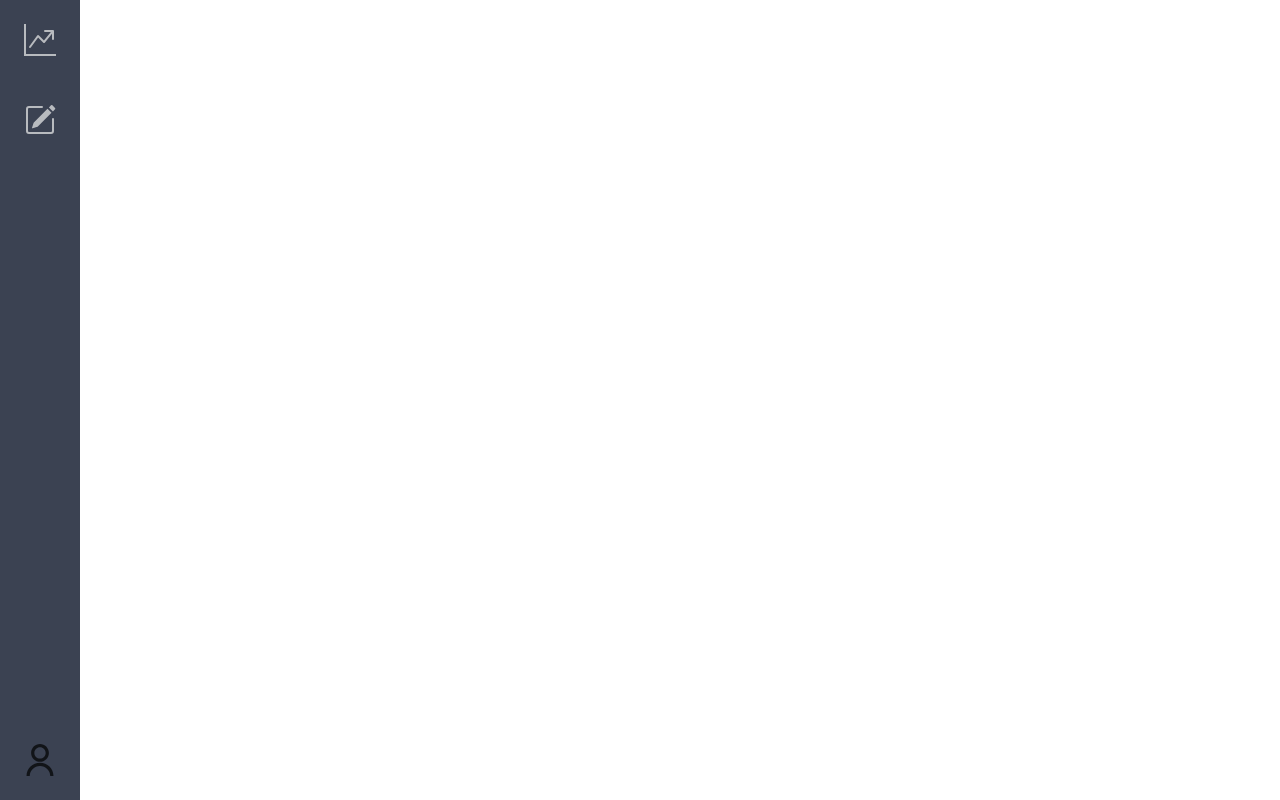
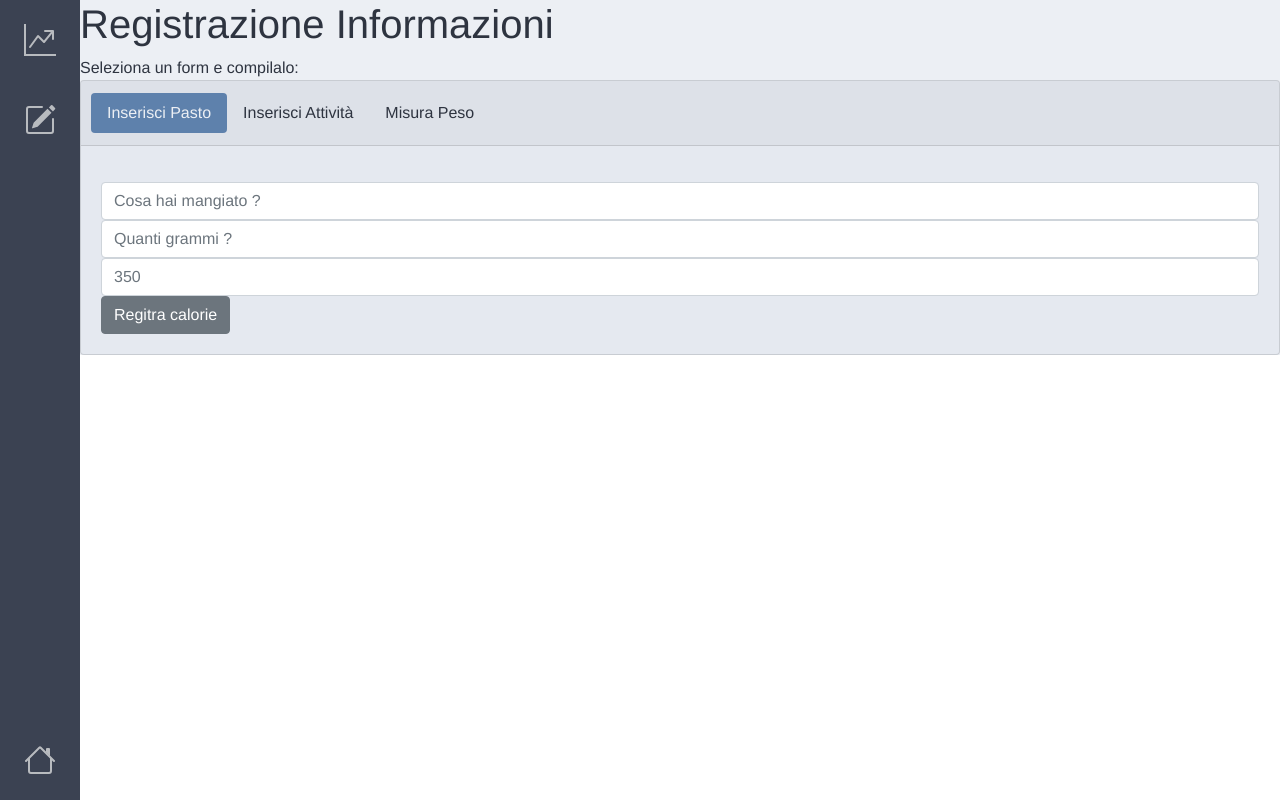
Before and after one commit to Fulvio-P/fitnessapp, a Vue app in the folder front-end/: page /forms in a window 1280 px wide. Built offline with nearby package versions, Linux system fonts and the light colour scheme.

Commit message:
Aggiunta view pagina form

```diff
--- a/front-end/src/components/SideNavbar.vue
+++ b/front-end/src/components/SideNavbar.vue
@@ -8,16 +8,16 @@
         </router-link>
       </li>
       <li class="SideNavItem">
-        <a href="#" class="SideNavLink">
+        <router-link to="/forms" class="SideNavLink">
           <BIconPencilSquare class="centopercento" />
           <span class="LinkText">Registra</span>
-        </a>
+        </router-link>
       </li>
       <li class="SideNavItem">
-        <a href="#" class="SideNavLink">
-          <SvgTest class="centopercento pippo" />
-          <span class="LinkText">Pippo</span>
-        </a>
+        <router-link to="/" class="SideNavLink">
+          <BIconHouse class="centopercento" />
+          <span class="LinkText">Home</span>
+        </router-link>
       </li>
     </ul>
   </nav>
@@ -25,14 +25,15 @@
 
 <script>
 //import SvgTest from "@/components/SvgTest.vue";
-import SvgTest from "../assets/icons/user-profile.svg";
-import { BIconGraphUp, BIconPencilSquare } from "bootstrap-vue";
+//import SvgTest from "../assets/icons/user-profile.svg";
+import { BIconGraphUp, BIconPencilSquare, BIconHouse } from "bootstrap-vue";
 export default {
   name: "SideNav",
   components: {
-    SvgTest,
+    //SvgTest,
     BIconGraphUp,
-    BIconPencilSquare
+    BIconPencilSquare,
+    BIconHouse
   }
 };
 </script>
--- a/front-end/src/router/index.js
+++ b/front-end/src/router/index.js
@@ -29,6 +29,11 @@
     name: "Charts",
     component: () => import("../views/Charts.vue")
   },
+  {
+    path: "/forms",
+    name: "Forms",
+    component: () => import("../views/Forms.vue")
+  },
 ];
 
 const router = new VueRouter({
--- a/front-end/src/views/Charts.vue
+++ b/front-end/src/views/Charts.vue
@@ -14,3 +14,7 @@
     }
 }
 </script>
+
+<style scoped>
+
+</style>
--- /dev/null
+++ b/front-end/src/views/Forms.vue
@@ -0,0 +1,20 @@
+<template>
+    <div class="formsview sidebar-margin">
+        <h1>Registrazione Informazioni</h1>
+        <FormsPage />
+    </div>
+</template>
+
+<script>
+import FormsPage from "@/components/FormsPage.vue"
+export default {
+    name: "Forms",
+    components: {
+        FormsPage
+    }
+}
+</script>
+
+<style scoped>
+
+</style>
```
